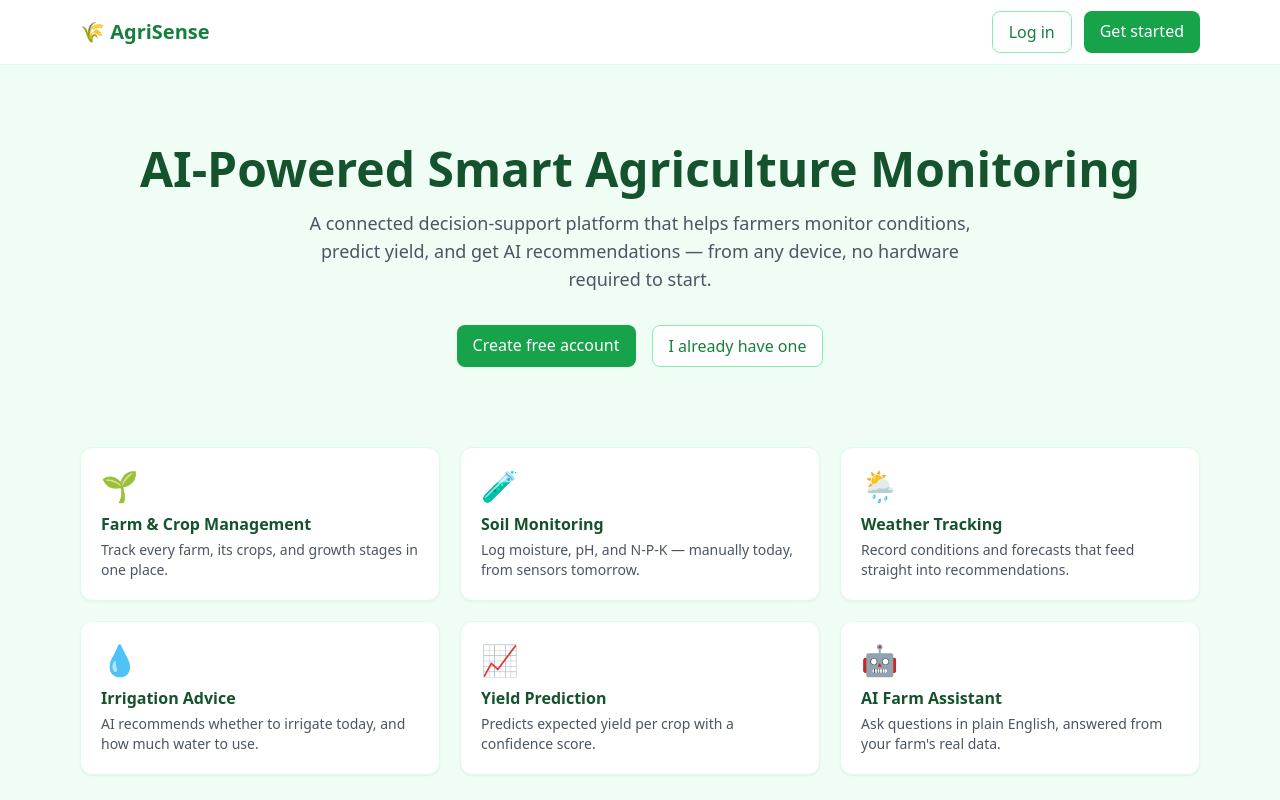
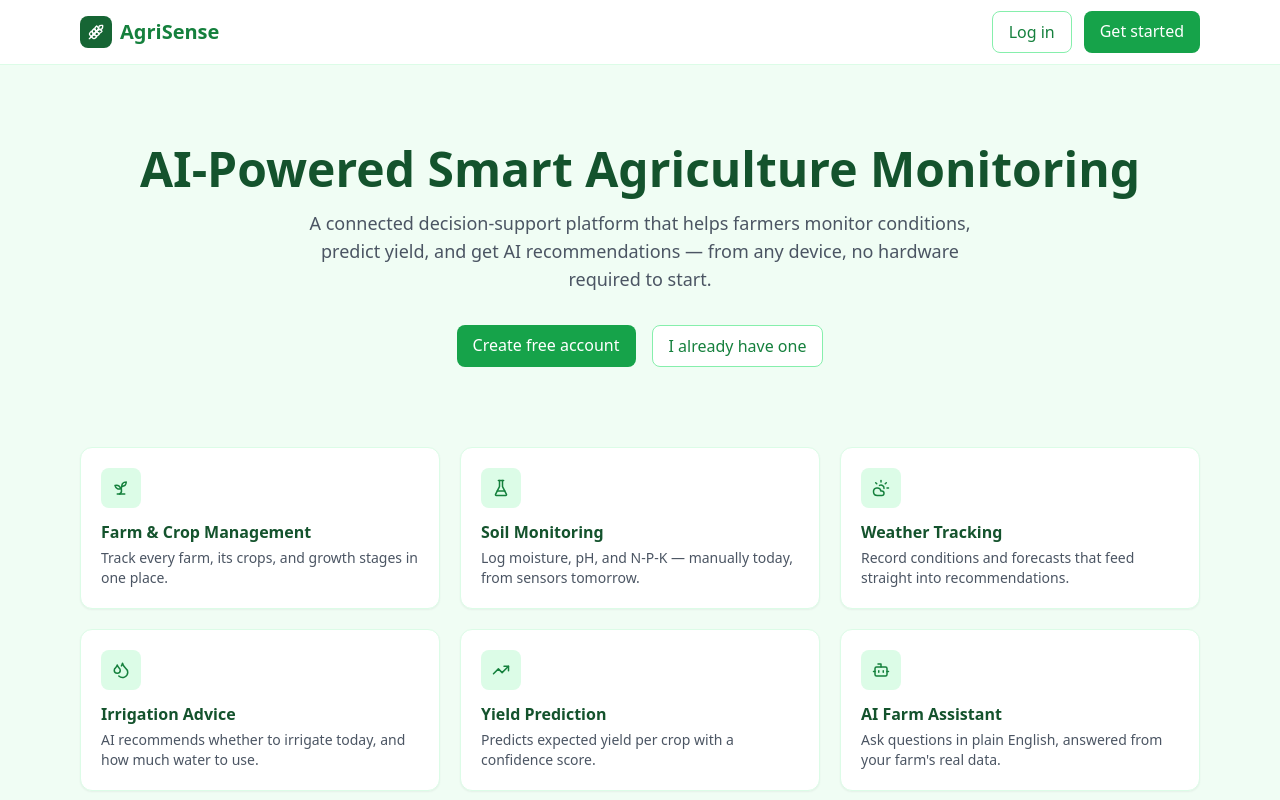
Before and after one commit to prince112442/Smart-AGRIC, a Next.js app: page / in a window 1280 px wide. Shown: the top 800 px of the page. Built offline with nearby package versions, Linux system fonts and the light colour scheme.

Commit message:
Remove emojis, use lucide-react icons, polish dashboard header

```diff
--- a/src/app/dashboard/page.tsx
+++ b/src/app/dashboard/page.tsx
@@ -13,7 +13,7 @@ import {
   Legend,
 } from "chart.js";
 import Link from "next/link";
-import { Sprout, Leaf, Droplets, Bug, Plus, ArrowUpRight } from "lucide-react";
+import { Sprout, Leaf, Droplets, Bug, Plus, ArrowUpRight, Download } from "lucide-react";
 import AppShell from "@/components/AppShell";
 import FarmPicker from "@/components/FarmPicker";
 import { apiFetch } from "@/lib/api";
@@ -48,7 +48,19 @@ export default function DashboardPage() {
 
   return (
     <AppShell title="Dashboard" subtitle="Monitor your farms and act on AI recommendations with ease.">
-      {!loading && <FarmPicker farms={farms} selectedFarmId={selectedFarmId} onSelect={selectFarm} />}
+      <div className="flex items-center justify-between mb-5 gap-3 flex-wrap">
+        <div className="flex-1 min-w-[200px]">
+          {!loading && <FarmPicker farms={farms} selectedFarmId={selectedFarmId} onSelect={selectFarm} />}
+        </div>
+        <div className="flex gap-2">
+          <Link href="/farms" className="btn-primary flex items-center gap-1.5 text-sm">
+            <Plus size={15} /> Add Farm
+          </Link>
+          <Link href="/analytics" className="btn-secondary flex items-center gap-1.5 text-sm">
+            <Download size={15} /> View Analytics
+          </Link>
+        </div>
+      </div>
 
       {farms.length === 0 ? null : (
         <>
--- a/src/app/irrigation/page.tsx
+++ b/src/app/irrigation/page.tsx
@@ -1,6 +1,7 @@
 "use client";
 
 import { useEffect, useState } from "react";
+import { Droplets, CheckCircle2 } from "lucide-react";
 import AppShell from "@/components/AppShell";
 import FarmPicker from "@/components/FarmPicker";
 import { apiFetch } from "@/lib/api";
@@ -82,8 +83,16 @@ export default function IrrigationPage() {
 
             {result && (
               <div className={`card mb-8 border-2 ${result.recommendation === "Irrigate" ? "border-amber-300 bg-amber-50" : "border-primary-300 bg-primary-50"}`}>
-                <p className="font-bold text-lg">
-                  {result.recommendation === "Irrigate" ? "💧 Irrigate today" : "✅ No need to irrigate"}
+                <p className="font-bold text-lg flex items-center gap-2">
+                  {result.recommendation === "Irrigate" ? (
+                    <>
+                      <Droplets size={20} className="text-amber-600" /> Irrigate today
+                    </>
+                  ) : (
+                    <>
+                      <CheckCircle2 size={20} className="text-primary-700" /> No need to irrigate
+                    </>
+                  )}
                 </p>
                 {result.recommendation === "Irrigate" && (
                   <p className="text-sm text-gray-700 mt-1">Recommended: ~{result.amountLPerHa} L/ha</p>
--- a/src/app/login/page.tsx
+++ b/src/app/login/page.tsx
@@ -3,7 +3,7 @@
 import { useState } from "react";
 import Link from "next/link";
 import { useRouter } from "next/navigation";
-import { Eye, EyeOff } from "lucide-react";
+import { Eye, EyeOff, Wheat } from "lucide-react";
 import { apiFetch, saveSession } from "@/lib/api";
 import LeafPanel from "@/components/LeafPanel";
 
@@ -37,7 +37,9 @@ export default function LoginPage() {
     <main className="min-h-screen flex items-center justify-center bg-[#eef1ec] p-4">
       <div className="w-full max-w-4xl bg-white rounded-3xl shadow-xl overflow-hidden grid md:grid-cols-2">
         <div className="p-8 sm:p-12 flex flex-col justify-center">
-          <span className="text-2xl mb-6">🌾</span>
+          <div className="w-9 h-9 rounded-lg bg-primary-800 text-white flex items-center justify-center mb-6">
+            <Wheat size={18} />
+          </div>
           <h1 className="text-3xl font-bold text-gray-900 mb-1">Log in</h1>
           <p className="text-sm text-gray-500 mb-8">Welcome back to AgriSense.</p>
 
--- a/src/app/page.tsx
+++ b/src/app/page.tsx
@@ -1,12 +1,13 @@
 import Link from "next/link";
+import { Sprout, FlaskConical, CloudSun, Droplets, TrendingUp, Bot, Wheat } from "lucide-react";
 
 const FEATURES = [
-  { icon: "🌱", title: "Farm & Crop Management", desc: "Track every farm, its crops, and growth stages in one place." },
-  { icon: "🧪", title: "Soil Monitoring", desc: "Log moisture, pH, and N-P-K — manually today, from sensors tomorrow." },
-  { icon: "🌦️", title: "Weather Tracking", desc: "Record conditions and forecasts that feed straight into recommendations." },
-  { icon: "💧", title: "Irrigation Advice", desc: "AI recommends whether to irrigate today, and how much water to use." },
-  { icon: "📈", title: "Yield Prediction", desc: "Predicts expected yield per crop with a confidence score." },
-  { icon: "🤖", title: "AI Farm Assistant", desc: "Ask questions in plain English, answered from your farm's real data." },
+  { icon: Sprout, title: "Farm & Crop Management", desc: "Track every farm, its crops, and growth stages in one place." },
+  { icon: FlaskConical, title: "Soil Monitoring", desc: "Log moisture, pH, and N-P-K — manually today, from sensors tomorrow." },
+  { icon: CloudSun, title: "Weather Tracking", desc: "Record conditions and forecasts that feed straight into recommendations." },
+  { icon: Droplets, title: "Irrigation Advice", desc: "AI recommends whether to irrigate today, and how much water to use." },
+  { icon: TrendingUp, title: "Yield Prediction", desc: "Predicts expected yield per crop with a confidence score." },
+  { icon: Bot, title: "AI Farm Assistant", desc: "Ask questions in plain English, answered from your farm's real data." },
 ];
 
 export default function LandingPage() {
@@ -14,7 +15,12 @@ export default function LandingPage() {
     <main className="min-h-screen">
       <header className="border-b border-primary-100 bg-white">
         <div className="max-w-6xl mx-auto px-4 h-16 flex items-center justify-between">
-          <span className="font-bold text-primary-700 text-xl">🌾 AgriSense</span>
+          <span className="font-bold text-primary-700 text-xl flex items-center gap-2">
+            <span className="w-8 h-8 rounded-lg bg-primary-800 text-white flex items-center justify-center">
+              <Wheat size={16} />
+            </span>
+            AgriSense
+          </span>
           <div className="flex gap-3">
             <Link href="/login" className="btn-secondary">Log in</Link>
             <Link href="/register" className="btn-primary">Get started</Link>
@@ -37,13 +43,18 @@ export default function LandingPage() {
       </section>
 
       <section className="max-w-6xl mx-auto px-4 pb-24 grid sm:grid-cols-2 lg:grid-cols-3 gap-5">
-        {FEATURES.map((f) => (
-          <div key={f.title} className="card">
-            <div className="text-3xl mb-2">{f.icon}</div>
-            <h3 className="font-semibold text-primary-900 mb-1">{f.title}</h3>
-            <p className="text-sm text-gray-600">{f.desc}</p>
-          </div>
-        ))}
+        {FEATURES.map((f) => {
+          const Icon = f.icon;
+          return (
+            <div key={f.title} className="card">
+              <div className="w-10 h-10 rounded-lg bg-primary-100 text-primary-700 flex items-center justify-center mb-3">
+                <Icon size={18} />
+              </div>
+              <h3 className="font-semibold text-primary-900 mb-1">{f.title}</h3>
+              <p className="text-sm text-gray-600">{f.desc}</p>
+            </div>
+          );
+        })}
       </section>
 
       <footer className="border-t border-primary-100 py-6 text-center text-sm text-gray-500">
--- a/src/app/register/page.tsx
+++ b/src/app/register/page.tsx
@@ -3,7 +3,7 @@
 import { useState } from "react";
 import Link from "next/link";
 import { useRouter } from "next/navigation";
-import { Eye, EyeOff } from "lucide-react";
+import { Eye, EyeOff, Wheat } from "lucide-react";
 import { apiFetch, saveSession } from "@/lib/api";
 import LeafPanel from "@/components/LeafPanel";
 
@@ -38,7 +38,9 @@ export default function RegisterPage() {
     <main className="min-h-screen flex items-center justify-center bg-[#eef1ec] p-4">
       <div className="w-full max-w-4xl bg-white rounded-3xl shadow-xl overflow-hidden grid md:grid-cols-2">
         <div className="p-8 sm:p-12 flex flex-col justify-center">
-          <span className="text-2xl mb-6">🌾</span>
+          <div className="w-9 h-9 rounded-lg bg-primary-800 text-white flex items-center justify-center mb-6">
+            <Wheat size={18} />
+          </div>
           <h1 className="text-3xl font-bold text-gray-900 mb-1">Create your account</h1>
           <p className="text-sm text-gray-500 mb-8">Start monitoring your farm in minutes.</p>
 
--- a/src/components/Sidebar.tsx
+++ b/src/components/Sidebar.tsx
@@ -15,6 +15,7 @@ import {
   Bot,
   LogOut,
   Leaf,
+  Wheat,
 } from "lucide-react";
 import { clearSession, getUser } from "@/lib/api";
 
@@ -49,7 +50,9 @@ export default function Sidebar() {
   return (
     <aside className="hidden lg:flex w-64 shrink-0 flex-col bg-white border-r border-primary-100 h-screen sticky top-0">
       <div className="h-16 flex items-center gap-2 px-6 border-b border-primary-100">
-        <span className="text-xl">🌾</span>
+        <div className="w-8 h-8 rounded-lg bg-primary-800 text-white flex items-center justify-center">
+          <Wheat size={16} />
+        </div>
         <span className="font-bold text-primary-900 text-lg">AgriSense</span>
       </div>
 
```
